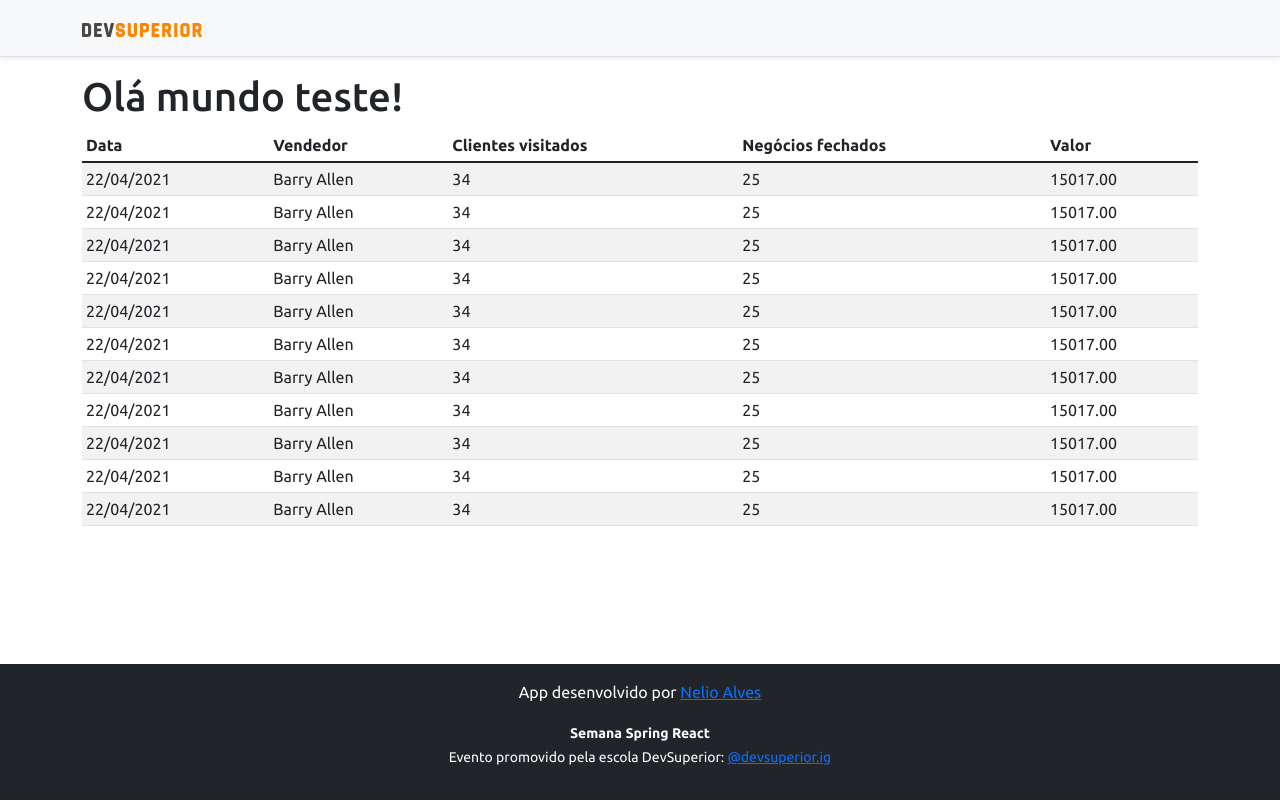
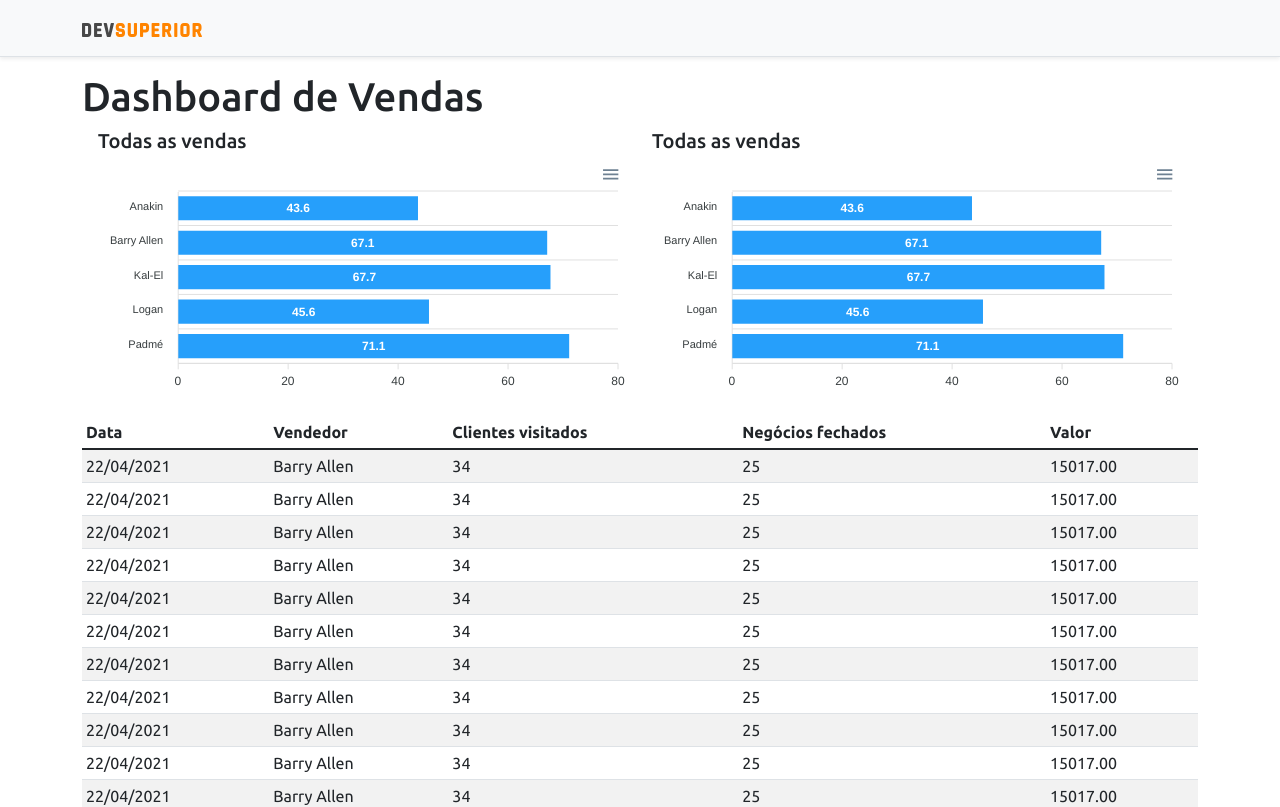
Before and after one commit to danilovictor/frontend, a React (Create React App) app: page / in a window 1280 px wide. Shown: the top 807 px of the page. Built offline with nearby package versions, Linux system fonts and the light colour scheme.

Commit message:
graficobarchats

```diff
--- a/package.json
+++ b/package.json
@@ -10,8 +10,12 @@
     "@types/node": "^12.20.23",
     "@types/react": "^17.0.20",
     "@types/react-dom": "^17.0.9",
+    "apexcharts": "^3.28.1",
     "bootstrap": "^5.1.0",
+    "install": "^0.13.0",
+    "npm": "^7.22.0",
     "react": "^17.0.2",
+    "react-apexcharts": "^1.3.9",
     "react-dom": "^17.0.2",
     "react-scripts": "4.0.3",
     "typescript": "^4.4.2",
--- a/src/App.tsx
+++ b/src/App.tsx
@@ -2,6 +2,7 @@
 import NavBar from './components/NavBar';
 import Footer from './components/Footer';
 import DataTable from 'components/DataTable';
+import BarChart from 'components/BarChart';
 
 
 function App() {
@@ -9,7 +10,27 @@
     < >
     <NavBar/>
     <div className="container">
-      <h1>Olá mundo teste!</h1>
+      <h1>Dashboard de Vendas</h1>
+
+    <div className="row px-3">
+
+      <div className="col-sm-6">
+
+      <h5>Todas as vendas</h5>
+
+      <BarChart/>
+
+      </div>
+
+    <div className="col-sm-6">
+
+      <h5>Todas as vendas</h5>
+
+      <BarChart/>
+    </div>
+
+    </div>
+
 
       <DataTable/>
 
--- /dev/null
+++ b/src/components/BarChart/index.tsx
@@ -0,0 +1,39 @@
+import Chart from 'react-apexcharts';
+
+function BarChart() {
+
+           const options = {
+    plotOptions: {
+        bar: {
+            horizontal: true,
+        }
+    },
+};
+
+        const mockData = {
+    labels: {
+        categories: ['Anakin', 'Barry Allen', 'Kal-El', 'Logan', 'Padmé']
+    },
+    series: [
+        {
+            name: "% Sucesso",
+            data: [43.6, 67.1, 67.7, 45.6, 71.1]
+        }
+    ]
+    };
+
+
+
+    return (
+     <Chart
+        options={{...options, xaxis :mockData.labels}}
+        series={mockData.series}
+        type = "bar"
+        height="240"
+
+     />
+
+    );
+  }
+
+  export default BarChart;
```
Also changed, not shown: 1 other file (tests, documents, lock files or other folders).
